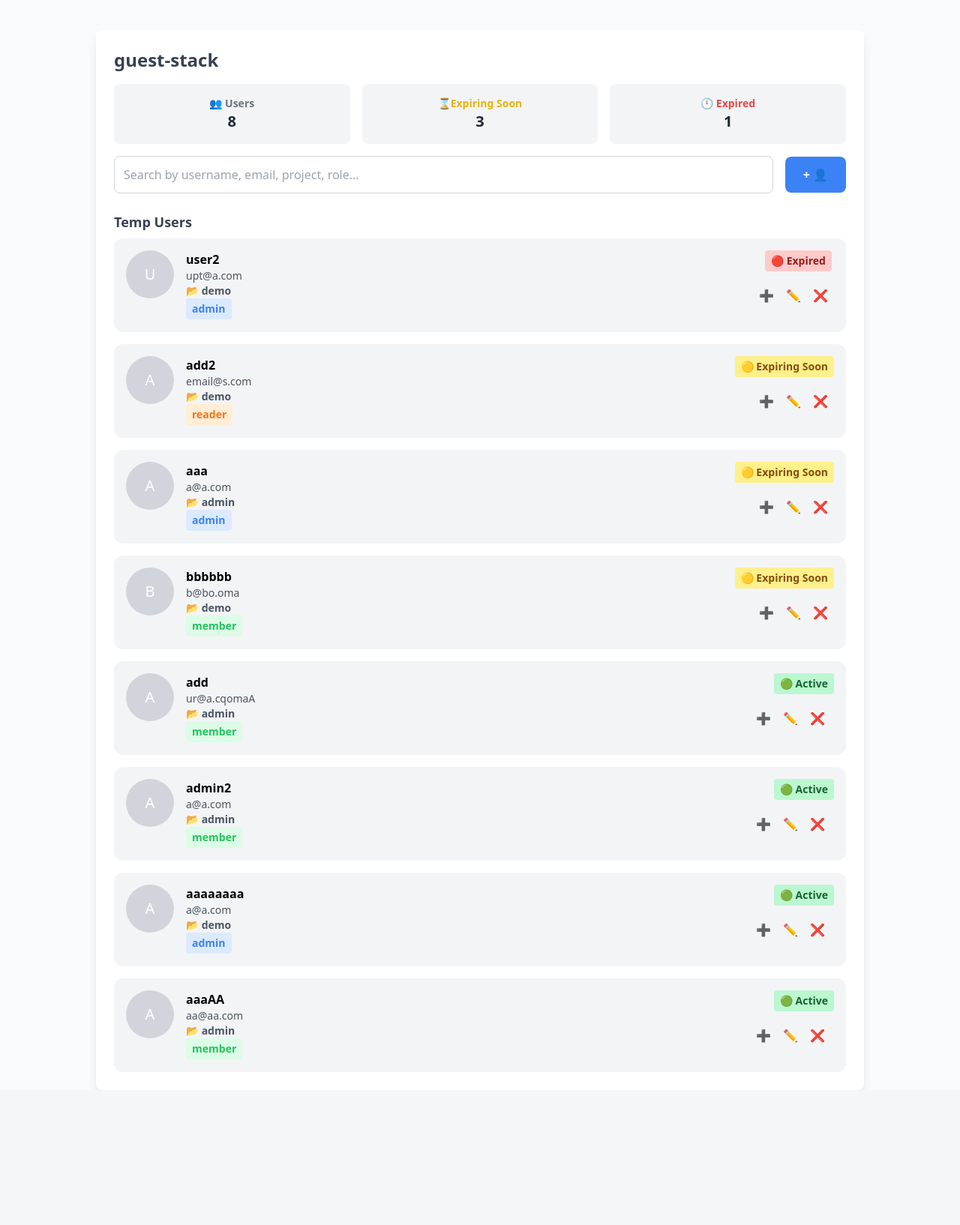
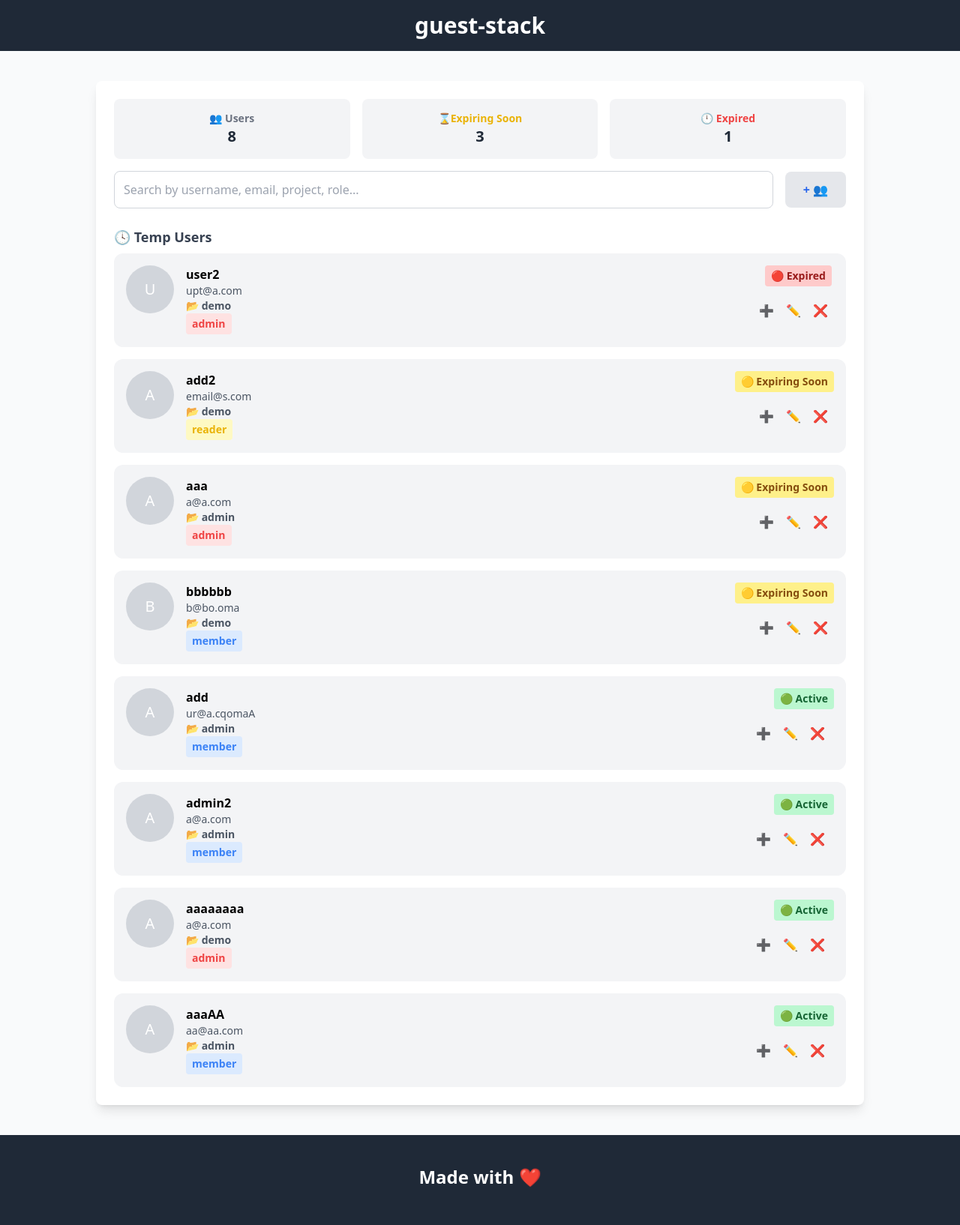
Before and after one commit to carmine-ambrosino/guest-stack, a Flask app: page / in a window 1280 px wide. Shown: the whole page at 75% size. Before the commit the page ends 1413 px from the top, so only its background shows below. Run offline with Flask 3, Linux system fonts and the light colour scheme; data comes from the database, SQL or seed files in the repository; both versions use the stored data as it was after the commit; parts of the project's set-up code (start-up, migrations or seed data) failed here and were passed over; some libraries are stand-ins or nearby versions.

Commit message:
Refactoring

```diff
--- a/app/backend/static/js/user.js
+++ b/app/backend/static/js/user.js
@@ -34,9 +34,9 @@ export function createUserElement(user, onEdit, onDelete, onProjectChange) {
 
   // Mappa dei ruoli con colori di sfondo e testo
   const roleStyles = {
-    admin: { background: "bg-blue-100", text: "text-blue-500" },
-    member: { background: "bg-green-100", text: "text-green-500" },
-    reader: { background: "bg-orange-100", text: "text-orange-500" },
+    admin: { background: "bg-red-100", text: "text-red-500" },
+    member: { background: "bg-blue-100", text: "text-blue-500" },
+    reader: { background: "bg-yellow-100", text: "text-yellow-500" },
     default: { background: "bg-black-100", text: "text-white" }, // Colore di default
   };
 
--- a/app/backend/templates/index.html
+++ b/app/backend/templates/index.html
@@ -12,9 +12,13 @@
     ></script>
   </head>
   <body class="bg-gray-50 font-sans">
-    <div class="max-w-5xl mx-auto mt-10 p-6 bg-white shadow-lg rounded-lg">
-      <h1 class="text-2xl font-bold text-gray-700 mb-4">guest-stack</h1>
+    <header class="bg-gray-800 text-white py-4">
+      <div class="container mx-auto text-center">
+          <h1 class="text-3xl font-bold">guest-stack</h1>
+      </div>
+    </header>
 
+    <div class="max-w-5xl mx-auto mt-10 mb-10 p-6 bg-white shadow-lg rounded-lg">
       <!-- Stats -->
       <div class="grid grid-cols-3 gap-4 mb-4">
         <div class="text-center p-4 bg-gray-100 rounded-lg">
@@ -48,15 +52,15 @@
         />
         <button
           id="addUserButton"
-          class="ml-4 bg-blue-500 font-bold text-base text-white py-3 px-6 rounded-lg hover:bg-blue-900"
+          class="ml-4 bg-gray-200 font-bold text-base text-blue-600 py-3 px-6 rounded-lg hover:bg-indigo-900"
         >
-          + 👤
+          + 👥
         </button>
       </div>
 
       <!-- Temp user list -->
       <div>
-        <h2 class="text-lg font-bold text-gray-700 mb-2">Temp Users</h2>
+        <h2 class="text-lg font-bold text-gray-700 mb-2"> 🕓 Temp Users</h2>
         <ul id="userList" class="space-y-4">
           <!-- Dynamic loading -->
         </ul>
@@ -209,5 +213,13 @@
         </div>
       </div>
     </div>
+
+    <footer class="bg-gray-800 text-white py-10">
+      <div class="container mx-auto text-center">
+          <h2 class="text-2xl font-bold mb-2">Made with ❤️</h2>
+      </div>
+  </footer>
+
+
   </body>
 </html>
```
Also changed, not shown: app/backend/db/temporary_users.db.
